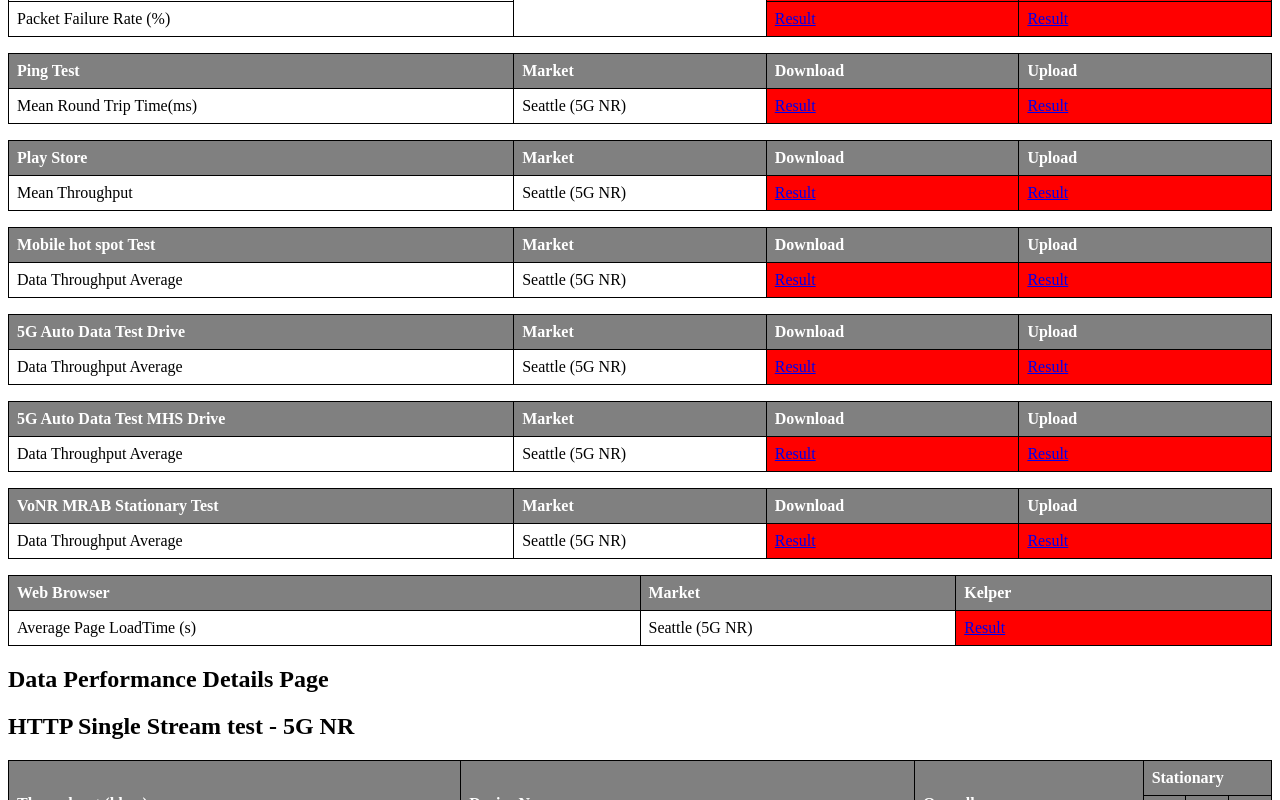
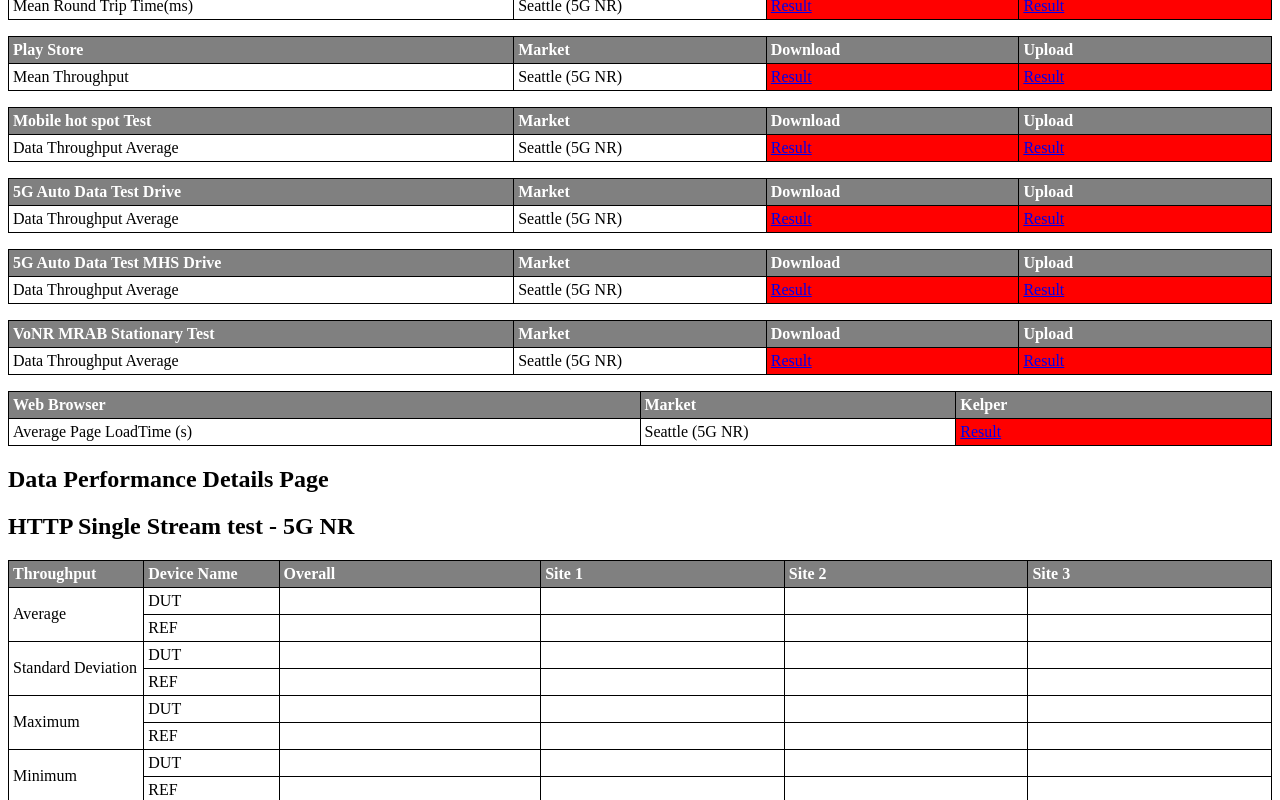
Before and after one commit to LiJieSu0/Fit4Launch_Report, a React (Create React App) app in the folder report-generator-app/: page / in a window 1280 px wide. Shown: the part 2120-2920 px from the top of the page. Built offline with nearby package versions, Linux system fonts and the light colour scheme; what chartjs-plugin-datalabels would draw is missing.

Commit message:
modify dp details table layout

```diff
--- a/report-generator-app/src/ReportDetails/CallPerformance/CpCaseTable.js
+++ b/report-generator-app/src/ReportDetails/CallPerformance/CpCaseTable.js
@@ -14,7 +14,7 @@ const CpCaseTable = ({ title, data }) => {
     return (
         <div className="">
             <h2>{title}</h2>
-            <table className="performance-table">
+            <table className="performance-table device-info-table">
                 <thead>
                     <tr>
                         <th>Device</th>
--- a/report-generator-app/src/ReportDetails/DataPerformance/DpDetailsTable.js
+++ b/report-generator-app/src/ReportDetails/DataPerformance/DpDetailsTable.js
@@ -5,7 +5,7 @@ function DpDetailsTable() {
   const tableData = [
     {
       category: "Average",
-      deviceName: "Reference(5G)",
+      deviceName: "DUT",
       overall: "",
       site1: "",
       site2: "",
@@ -13,7 +13,7 @@ function DpDetailsTable() {
     },
     {
       category: "Average",
-      deviceName: "Wingtech Plunkett",
+      deviceName: "REF",
       overall: "",
       site1: "",
       site2: "",
@@ -21,7 +21,7 @@ function DpDetailsTable() {
     },
     {
       category: "Standard Deviation",
-      deviceName: "Reference(5G)",
+      deviceName: "DUT",
       overall: "",
       site1: "",
       site2: "",
@@ -29,7 +29,7 @@ function DpDetailsTable() {
     },
     {
       category: "Standard Deviation",
-      deviceName: "Wingtech Plunkett",
+      deviceName: "REF",
       overall: "",
       site1: "",
       site2: "",
@@ -37,7 +37,7 @@ function DpDetailsTable() {
     },
     {
       category: "Maximum",
-      deviceName: "Reference(5G)",
+      deviceName: "DUT",
       overall: "",
       site1: "",
       site2: "",
@@ -45,7 +45,7 @@ function DpDetailsTable() {
     },
     {
       category: "Maximum",
-      deviceName: "Wingtech Plunkett",
+      deviceName: "REF",
       overall: "",
       site1: "",
       site2: "",
@@ -53,7 +53,7 @@ function DpDetailsTable() {
     },
     {
       category: "Minimum",
-      deviceName: "Reference(5G)",
+      deviceName: "DUT",
       overall: "",
       site1: "",
       site2: "",
@@ -61,7 +61,7 @@ function DpDetailsTable() {
     },
     {
       category: "Minimum",
-      deviceName: "Wingtech Plunkett",
+      deviceName: "REF",
       overall: "",
       site1: "",
       site2: "",
@@ -70,14 +70,13 @@ function DpDetailsTable() {
   ];
 
   return (
-    <div className="page-content">
-      <table className="device-info-table">
+    <div className="">
+      <table className="device-info-table dp-details-table">
         <thead>
           <tr>
-            <th rowSpan="2">Throughput (kbps)</th>
+            <th rowSpan="2">Throughput</th>
             <th rowSpan="2">Device Name</th>
             <th rowSpan="2">Overall</th>
-            <th colSpan="3">Stationary</th>
           </tr>
           <tr>
             <th>Site 1</th>
@@ -88,7 +87,7 @@ function DpDetailsTable() {
         <tbody>
           {tableData.map((row, index) => (
             <tr key={index}>
-              {row.deviceName === "Reference(5G)" && (
+              {row.deviceName === "DUT" && (
                 <td rowSpan="2">{row.category}</td>
               )}
               <td>{row.deviceName}</td>
--- a/report-generator-app/src/StyleScript/Restricted_Report_Style.css
+++ b/report-generator-app/src/StyleScript/Restricted_Report_Style.css
@@ -164,7 +164,7 @@
 .device-info-table th,
 .device-info-table td {
   border: 1px solid #000;
-  padding: 8px;
+  padding: 4px;
   text-align: left;
   /* Default width for cells, can be overridden by specific column styles */
   width: auto;
@@ -191,6 +191,22 @@
   color: rgb(255, 255, 255);
 }
 
+.dp-details-table{
+  width: 100%;
+  table-layout: fixed; /* 讓 width 設定生效，而不是依內容決定寬度 */
+  border-collapse: collapse;
+}
+
+/* 第一欄固定 200px（或百分比） */
+.dp-details-table th:first-child,
+.dp-details-table td:first-child {
+  width: 10% !important;
+}
+
+.dp-details-table th:nth-child(2),
+.dp-details-table td:nth-child(2){
+  width: 10% !important;
+}
 
 .average-pass {
   background-color: var(--performance-pass);
```
Also changed, not shown: 1 other file (tests, documents, lock files or other folders).
